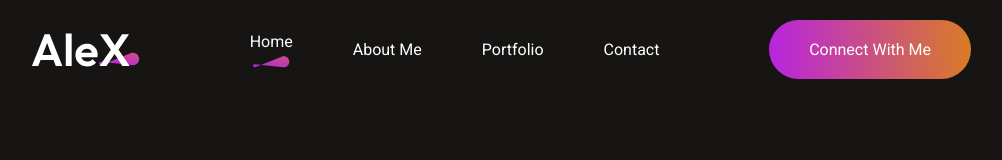
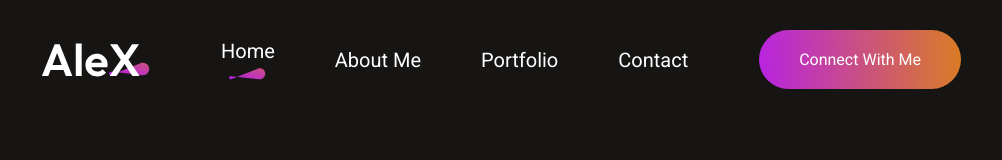
Before and after one commit to itsPratikHere/React-Portfolio, a React (Vite) app: page / in a window 1280 px wide. Shown: the top 160 px of the page, without its empty margins (139-1141 px from the left). Built offline with nearby package versions, Linux system fonts and the light colour scheme.

Commit message:
Tried to change configuration so as to avoid of connect with me to stretch.

```diff
--- a/src/Components/Navbar/Navbar.css
+++ b/src/Components/Navbar/Navbar.css
@@ -2,14 +2,16 @@
     display : flex;
     align-items: center;
     justify-content : space-between;
-    margin : 20px 170px;
+    margin : 30px 180px;
+
+
 }
 .nav-menu{
     display : flex;
     align-items : center;
     list-style: none;
     gap: 60px;
-    font: 20px;
+    font-size: 20px;
 }
 .nav-connect{
     padding: 20px 40px;
@@ -17,6 +19,8 @@
     background: linear-gradient(267deg, #DA7C25 0.36%, #B923E1 100%);
     cursor: pointer;
     transition: 0.5s;
+    white-space: nowrap;
+    flex-shrink: 0;
 }
 .nav-connect:hover{
     transform: scale(1.05);
```
